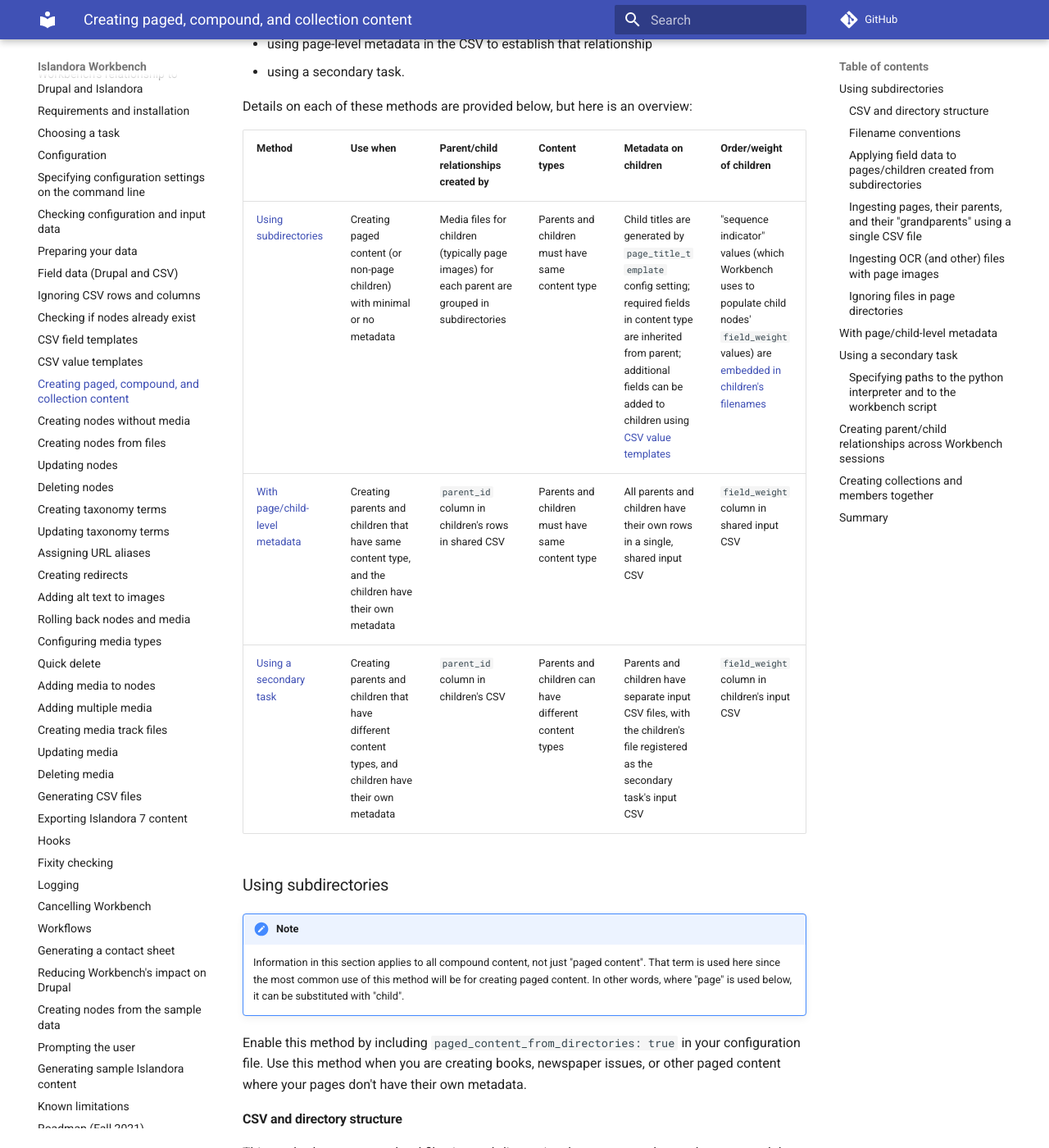
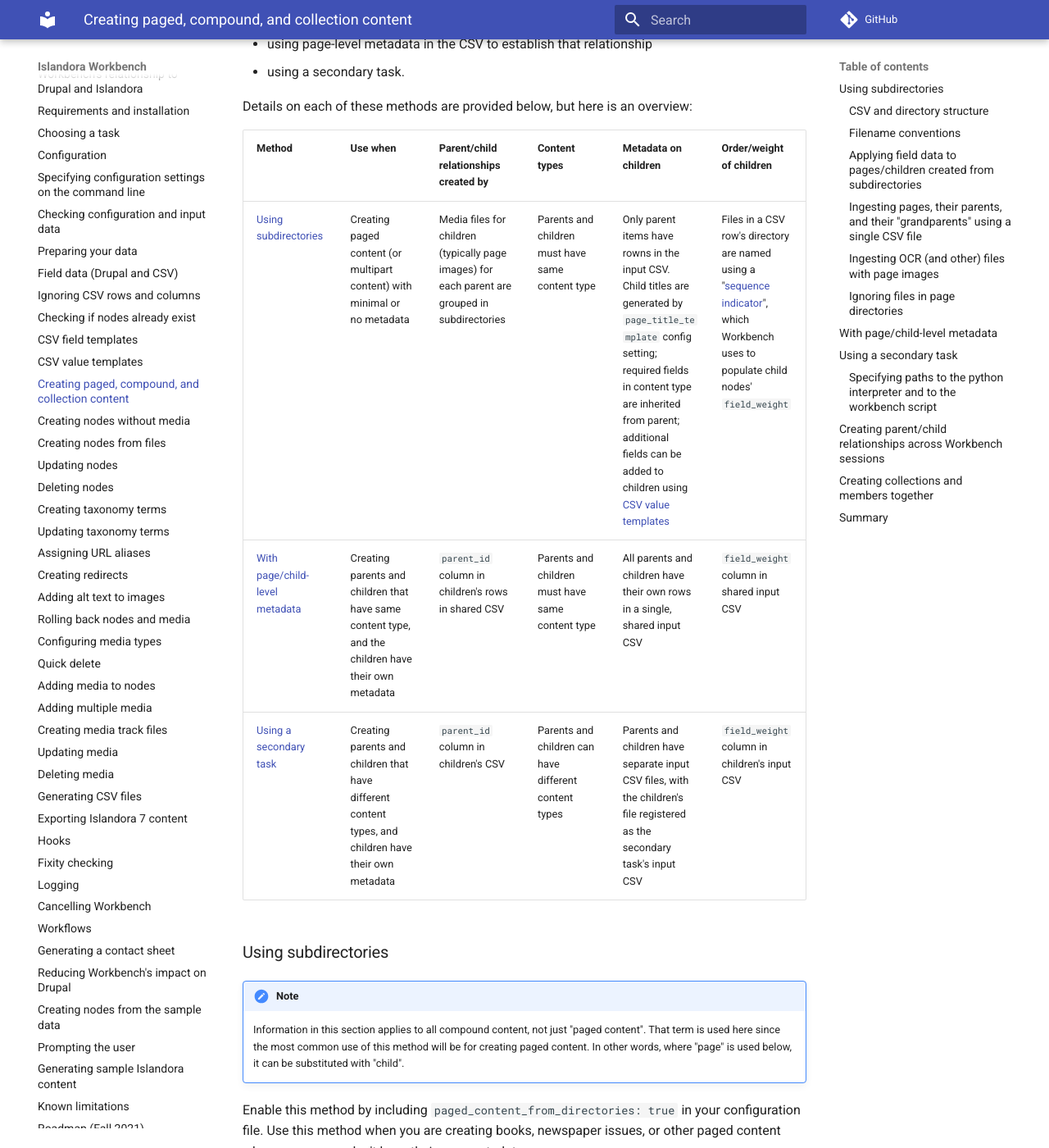
Before and after one commit to mjordan/islandora_workbench_docs, an MkDocs documentation site: the page built from docs/paged_and_compound.md, in a window 1280 px wide and 1400 px high, scrolled down 239 px. Shown: the whole window at 82% size. Built offline with MkDocs 1.6.1 and Material for MkDocs 9.7.7, drawn with Linux system fonts in a browser that asks for light colours; comment, search, counter and statistics services are not loaded; some of the changed text lies outside the part shown.

Commit message:
Some minor edits for clarity to the page on creating paged/compound content.

```diff
--- a/docs/paged_and_compound.md
+++ b/docs/paged_and_compound.md
@@ -8,7 +8,7 @@
 
 | Method | Use when | Parent/child relationships created by | Content types | Metadata on children | Order/weight of children|
 | --- | --- | --- | --- | --- | --- |
-| [Using subdirectories](/islandora_workbench_docs/paged_and_compound/#using-subdirectories) | Creating paged content (or non-page children) with minimal or no metadata | Media files for children (typically page images) for each parent are grouped in subdirectories | Parents and children must have same content type | Child titles are generated by `page_title_template` config setting; required fields in content type are inherited from parent; additional fields can be added to children using [CSV value templates](/islandora_workbench_docs/csv_value_templates/#applying-csv-value-templates-to-paged-content) | "sequence indicator" values (which Workbench uses to populate child nodes' `field_weight` values) are [embedded in children's filenames](/islandora_workbench_docs/paged_and_compound/#filename-conventions) |
+| [Using subdirectories](/islandora_workbench_docs/paged_and_compound/#using-subdirectories) | Creating paged content (or  multipart content) with minimal or no metadata | Media files for children (typically page images) for each parent are grouped in subdirectories | Parents and children must have same content type | Only parent items have rowns in the input CSV. Child titles are generated by `page_title_template` config setting; required fields in content type are inherited from parent; additional fields can be added to children using [CSV value templates](/islandora_workbench_docs/csv_value_templates/#applying-csv-value-templates-to-paged-content) | Files in a CSV row's directory are named using a "[sequence indicator](/islandora_workbench_docs/paged_and_compound/#filename-conventions)",  which Workbench uses to populate child nodes' `field_weight` |
 | [With page/child-level metadata](/islandora_workbench_docs/paged_and_compound/#with-pagechild-level-metadata) | Creating parents and children that have same content type, and the children have their own metadata | `parent_id` column in children's rows in shared CSV |  Parents and children must have same content type | All parents and children have their own rows in a single, shared input CSV | `field_weight` column in shared input CSV |
 | [Using a secondary task](/islandora_workbench_docs/paged_and_compound/#using-a-secondary-task) | Creating parents and children that have different content types,  and children have their own metadata | `parent_id` column in children's CSV | Parents and children can have different content types | Parents and children have separate input CSV files, with the children's file registered as the secondary task's input CSV | `field_weight` column in children's input CSV |
 
@@ -20,6 +20,8 @@
     Information in this section applies to all compound content, not just "paged content". That term is used here since the most common use of this method will be for creating paged content. In other words, where "page" is used below, it can be substituted with "child".
 
 Enable this method by including `paged_content_from_directories: true` in your configuration file. Use this method when you are creating books, newspaper issues, or other paged content where your pages don't have their own metadata.
+
+Another application of this method is if you have a video (for example) that you have split into multiple files. Putting all files that make up the video in a directory, and naming the the files so they will be listed in the right order, will tell Workbench to load them as children of the item described in the CSV file (i.e., the "parent" of these video "children").
 
 #### CSV and directory structure
 
```
